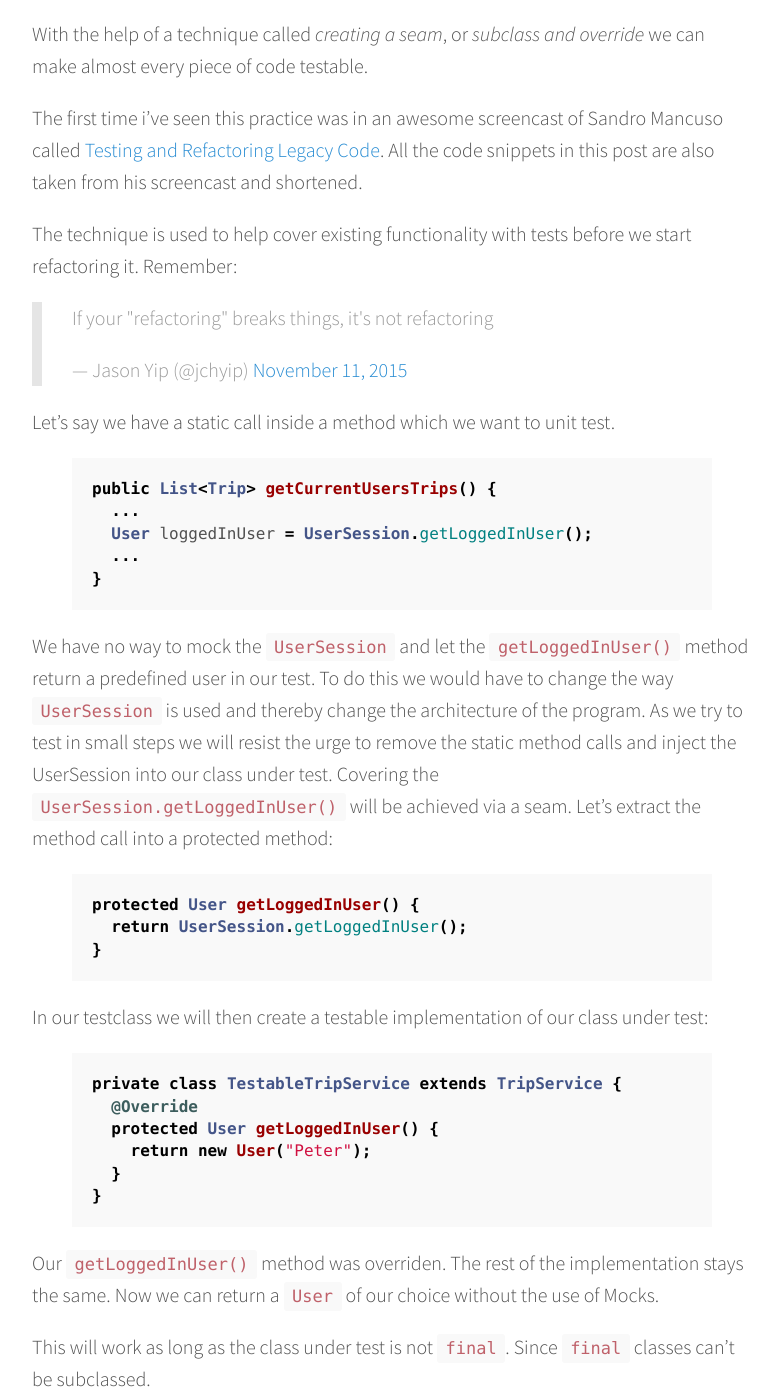
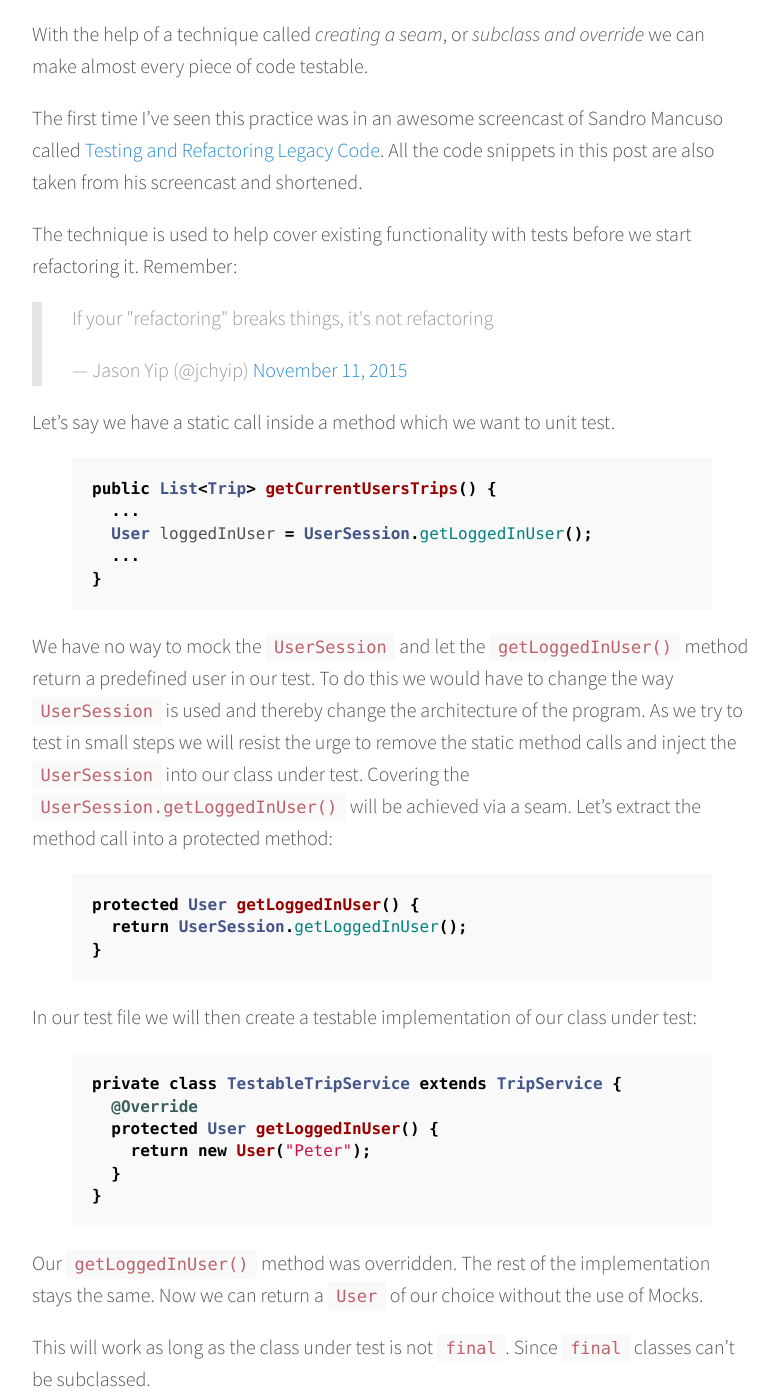
Before and after one commit to schlegde/schlegel.github.io, a Jekyll site: the page built from _posts/2015-12-07-testing-java-legacy-code-with-seams.md, in a window 1280 px wide. Shown: the part 321-1717 px from the top of the page, without its empty margins (248-1026 px from the left). Built offline with Jekyll 4.4.1, drawn with Linux system fonts in a browser that asks for light colours; Markdown is read by kramdown in place of the engine named in the settings; comment, search, counter and statistics services are not loaded.

Commit message:
correct seams article

```diff
--- a/_posts/2015-12-07-testing-java-legacy-code-with-seams.md
+++ b/_posts/2015-12-07-testing-java-legacy-code-with-seams.md
@@ -8,7 +8,7 @@ tags: []
 ---
 With the help of a technique called _creating a seam_, or _subclass and override_ we can make almost every piece of code testable.
 
-The first time i've seen this practice was in an awesome screencast of Sandro Mancuso called [Testing and Refactoring Legacy Code](https://www.youtube.com/watch?v=_NnElPO5BU0). All the code snippets in this post are also taken from his screencast and shortened.
+The first time I've seen this practice was in an awesome screencast of Sandro Mancuso called [Testing and Refactoring Legacy Code](https://www.youtube.com/watch?v=_NnElPO5BU0). All the code snippets in this post are also taken from his screencast and shortened.
 
 The technique is used to help cover existing functionality with tests before we start refactoring it. Remember:
 
@@ -25,7 +25,7 @@ public List<Trip> getCurrentUsersTrips() {
 }
 {% endhighlight %}
 
-We have no way to mock the `UserSession` and let the `getLoggedInUser()` method return a predefined user in our test. To do this we would have to change the way `UserSession` is used and thereby change the architecture of the program. As we try to test in small steps we will resist the urge to remove the static method calls and inject the UserSession into our class under test. Covering the `UserSession.getLoggedInUser()` will be achieved via a seam. Let's extract the method call into a protected method:
+We have no way to mock the `UserSession` and let the `getLoggedInUser()` method return a predefined user in our test. To do this we would have to change the way `UserSession` is used and thereby change the architecture of the program. As we try to test in small steps we will resist the urge to remove the static method calls and inject the `UserSession` into our class under test. Covering the `UserSession.getLoggedInUser()` will be achieved via a seam. Let's extract the method call into a protected method:
 
 {% highlight java %}
 protected User getLoggedInUser() {
@@ -33,7 +33,7 @@ protected User getLoggedInUser() {
 }
 {% endhighlight %}
 
-In our testclass we will then create a testable implementation of our class under test:
+In our test file we will then create a testable implementation of our class under test:
 
 {% highlight java %}
 private class TestableTripService extends TripService {
@@ -44,7 +44,7 @@ private class TestableTripService extends TripService {
 }
 {% endhighlight %}
 
-Our `getLoggedInUser()` method was overriden. The rest of the implementation stays the same. Now we can return a `User` of our choice without the use of Mocks.
+Our `getLoggedInUser()` method was overridden. The rest of the implementation stays the same. Now we can return a `User` of our choice without the use of Mocks.
 
 This will work as long as the class under test is not `final`. Since `final` classes can't be subclassed.
 
```
